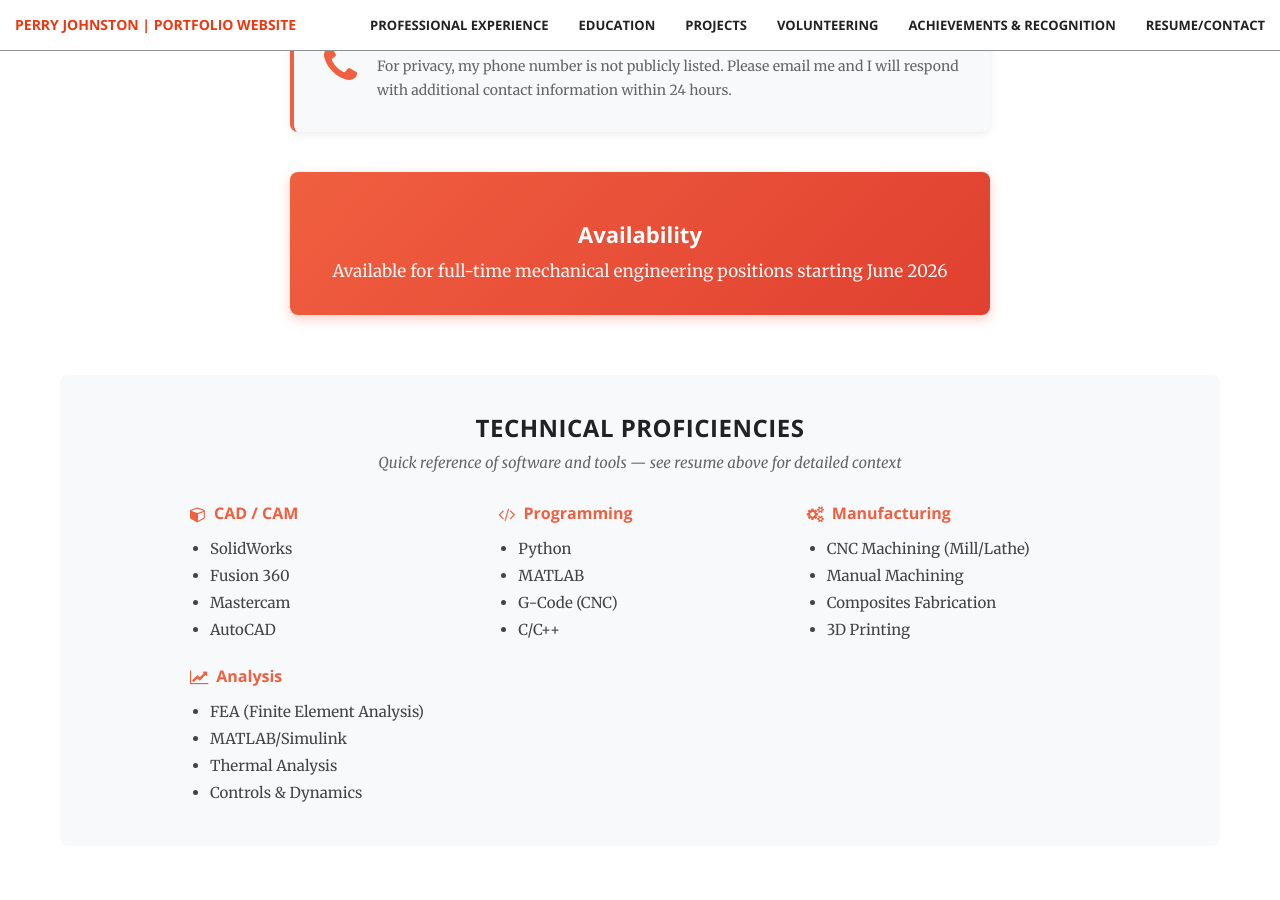
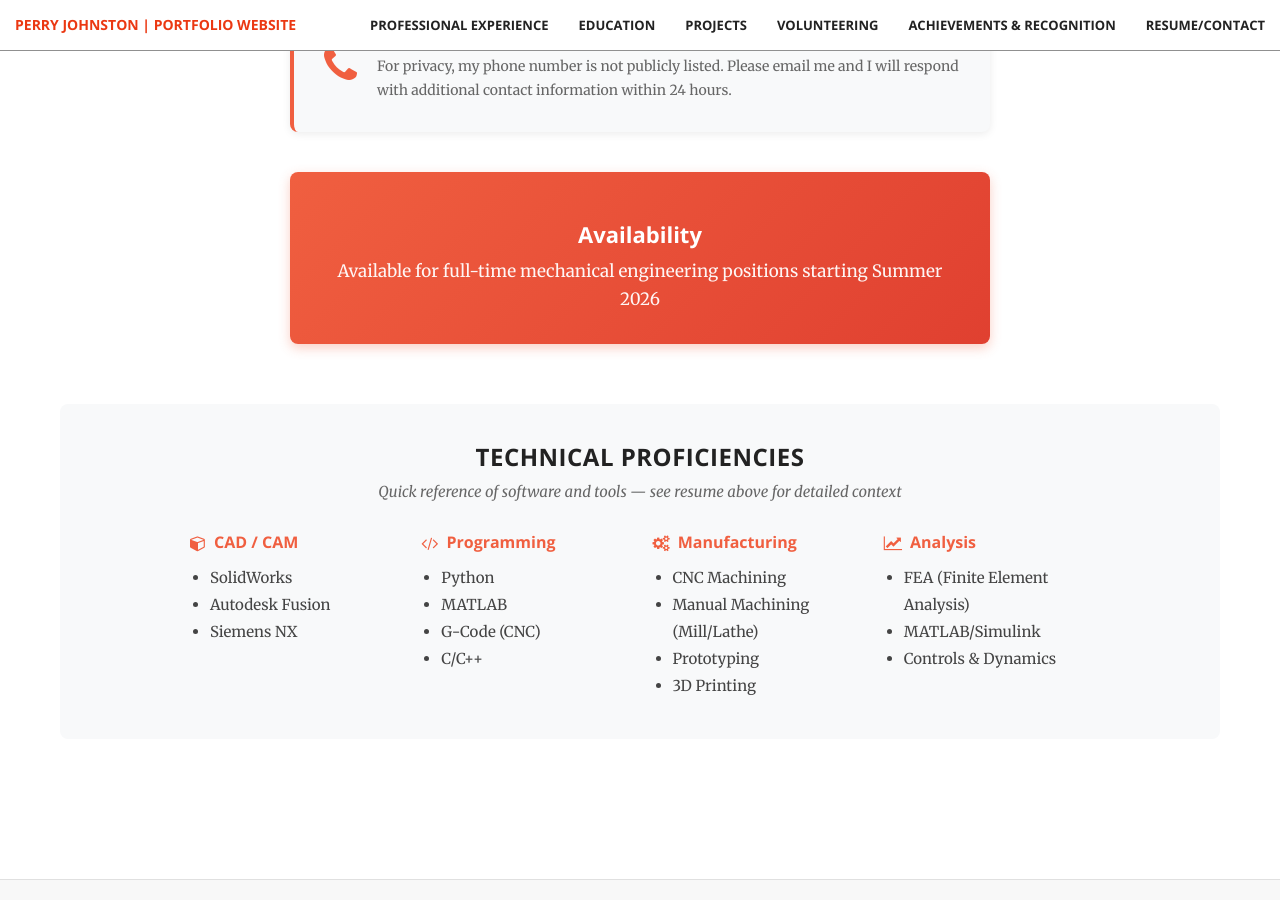
Before and after one commit to perryismyname/perryismyname.github.io, a Jekyll site: the page built from contact/index.html, in a window 1280 px wide and 900 px high, scrolled down 2325 px. Built offline with Jekyll 4.4.1, drawn with Linux system fonts in a browser that asks for light colours.

Commit message:
Update index.html
update contact page

```diff
--- a/contact/index.html
+++ b/contact/index.html
@@ -7,7 +7,7 @@
 
 <!-- Resume Viewer Section -->
 <div class="content-section">
-  <h2 class="section-header">Resume</h2>
+  <h2 class="section-header" style="text-align: center;">Resume</h2>
   <p class="section-intro" style="text-align: center; margin-bottom: 30px;">
     Browse my complete resume below, or download the PDF for your records.
   </p>
@@ -61,7 +61,7 @@
 
 <!-- Contact Information Section -->
 <div class="content-section">
-  <h2 class="section-header">Get In Touch</h2>
+  <h2 class="section-header" style="text-align: center;">Get In Touch</h2>
   <p class="section-intro" style="text-align: center; margin-bottom: 40px;">
     Interested in discussing opportunities? I'm always open to connecting with potential employers and collaborators.
   </p>
@@ -140,7 +140,7 @@
       <i class="fa fa-calendar-check-o fa-2x" style="margin-bottom: 15px; opacity: 0.9;"></i>
       <h3 style="margin: 0 0 10px 0; font-size: 22px; font-weight: 700; color: white;">Availability</h3>
       <p style="margin: 0; font-size: 17px; font-weight: 500; color: rgba(255,255,255,0.95);">
-        Available for full-time mechanical engineering positions starting June 2026
+        Available for full-time mechanical engineering positions starting Summer 2026
       </p>
     </div>
   </div>
@@ -155,7 +155,7 @@
   </p>
 
   <div style="max-width: 900px; margin: 0 auto;">
-    <div style="display: grid; grid-template-columns: repeat(auto-fit, minmax(250px, 1fr)); gap: 25px;">
+    <div style="display: grid; grid-template-columns: repeat(4, 1fr); gap: 25px;">
 
       <!-- CAD/CAM -->
       <div>
@@ -164,9 +164,9 @@
         </h4>
         <ul style="margin: 0; padding-left: 20px; font-size: 15px; line-height: 1.8; color: #444;">
           <li>SolidWorks</li>
-          <li>Fusion 360</li>
-          <li>Mastercam</li>
-          <li>AutoCAD</li>
+          <li>Autodesk Fusion</li>
+          <li>Siemens NX</li>
+
         </ul>
       </div>
 
@@ -189,9 +189,9 @@
           <i class="fa fa-cogs"></i> Manufacturing
         </h4>
         <ul style="margin: 0; padding-left: 20px; font-size: 15px; line-height: 1.8; color: #444;">
-          <li>CNC Machining (Mill/Lathe)</li>
-          <li>Manual Machining</li>
-          <li>Composites Fabrication</li>
+          <li>CNC Machining</li>
+          <li>Manual Machining (Mill/Lathe)</li>
+          <li>Prototyping</li>
           <li>3D Printing</li>
         </ul>
       </div>
@@ -204,7 +204,6 @@
         <ul style="margin: 0; padding-left: 20px; font-size: 15px; line-height: 1.8; color: #444;">
           <li>FEA (Finite Element Analysis)</li>
           <li>MATLAB/Simulink</li>
-          <li>Thermal Analysis</li>
           <li>Controls & Dynamics</li>
         </ul>
       </div>
```
